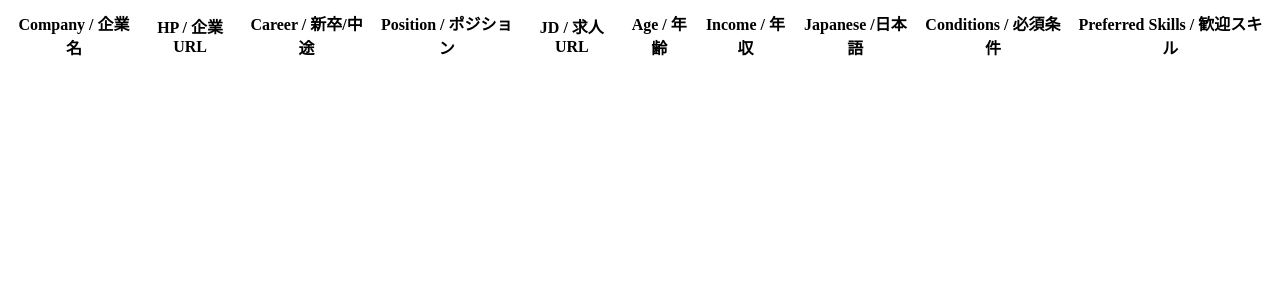
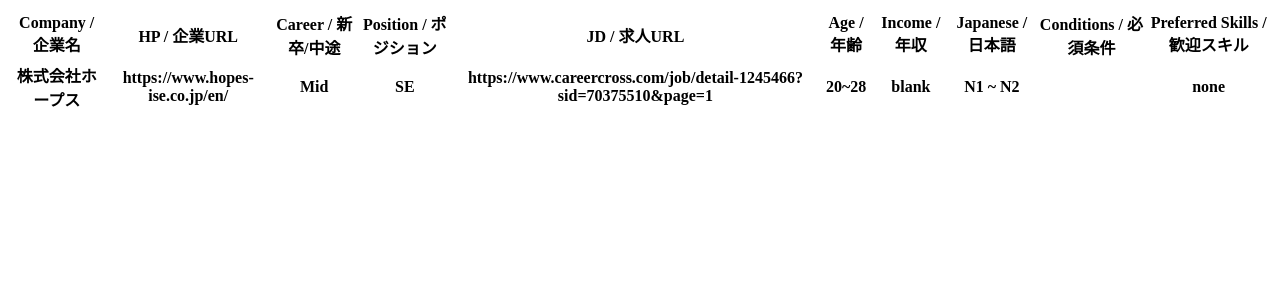
Before and after one commit to bitterhippo/Gobound, a Next.js app: page /jobs in a window 1280 px wide. Shown: the top 300 px of the page. Built offline with nearby package versions, Linux system fonts and the light colour scheme.

Commit message:
rendered dummyData

```diff
--- a/components/DefaultData.js
+++ b/components/DefaultData.js
@@ -1,14 +1,14 @@
 const defaultData = [{
-  Company: 'Preferred Skills / 歓迎スキル',
-  HP: 'https://www.hopes-ise.co.jp/en/',
-  Career: 'Mid',
-  Position: 'SE',
-  JD: 'https://www.careercross.com/job/detail-1245466?sid=70375510&page=1',
-  Age: '20~28',
-  Income: 'blank',
-  Japanese: 'N1 ~ N2',
-  Condiitons: `ビジネス業務系システムの企画・設計・開発・テスト・運用保守の一貫システムの開発プロジェクトにて、プログラミング業務に携わっていただきます。【必須】・何らかのプログラミング経験(保守も可)1年以上お持ちの方 (Java、C#などのバックエンド技術が望ましい)【尚可】 ・詳細設計、基本設計の経験1年〜3年お持ちの方＊外国籍の場合：日本語レベル：ビジネス会話レベル以上(JLPT N2~N1)`,
-  PreferredSkills: 'none'
+  company: '株式会社ホープス',
+  hp: 'https://www.hopes-ise.co.jp/en/',
+  career: 'Mid',
+  position: 'SE',
+  jd: 'https://www.careercross.com/job/detail-1245466?sid=70375510&page=1',
+  age: '20~28',
+  income: 'blank',
+  japanese: 'N1 ~ N2',
+  condiitons: `ビジネス業務系システムの企画・設計・開発・テスト・運用保守の一貫システムの開発プロジェクトにて、プログラミング業務に携わっていただきます。【必須】・何らかのプログラミング経験(保守も可)1年以上お持ちの方 (Java、C#などのバックエンド技術が望ましい)【尚可】 ・詳細設計、基本設計の経験1年〜3年お持ちの方＊外国籍の場合：日本語レベル：ビジネス会話レベル以上(JLPT N2~N1)`,
+  preferredSkills: 'none'
 }];
 
 export default defaultData;
--- a/pages/jobs.js
+++ b/pages/jobs.js
@@ -1,3 +1,5 @@
+import defaultData from "../components/DefaultData";
+
 function Jobs() {
 
   const data = [
@@ -21,6 +23,20 @@
         <th>Preferred Skills / 歓迎スキル</th>
       </tr>
       {/* Data to go here */}
+      {
+        defaultData.map(({company, hp, career, position, jd, age, income, japanese, conditions, preferredSkills}) => <tr>
+          <th>{company}</th>
+          <th>{hp}</th>
+          <th>{career}</th>
+          <th>{position}</th>
+          <th>{jd}</th>
+          <th>{age}</th>
+          <th>{income}</th>
+          <th>{japanese}</th>
+          <th>{conditions}</th>
+          <th>{preferredSkills}</th>
+        </tr>)
+      }
     </table>
   </div>
 };
```
